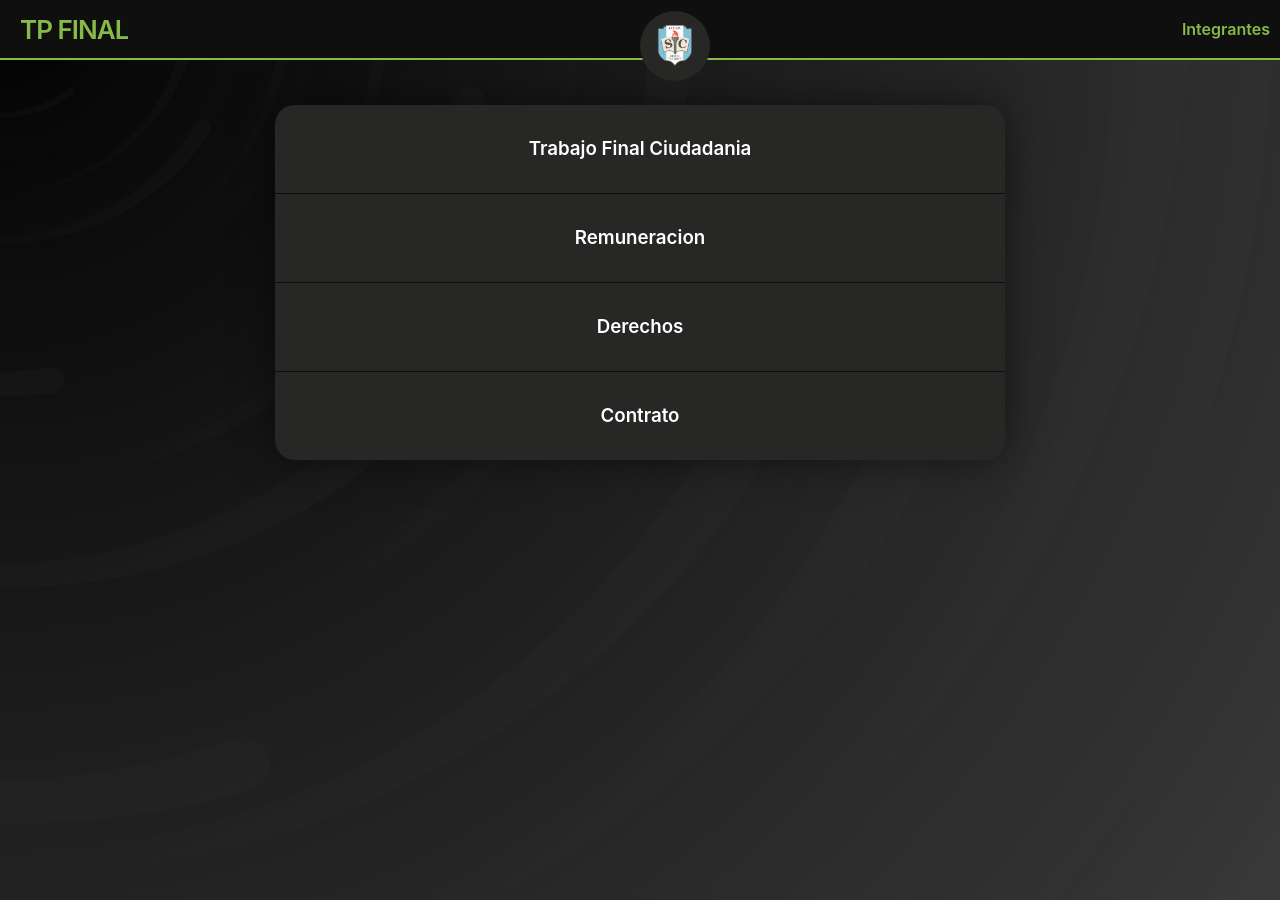
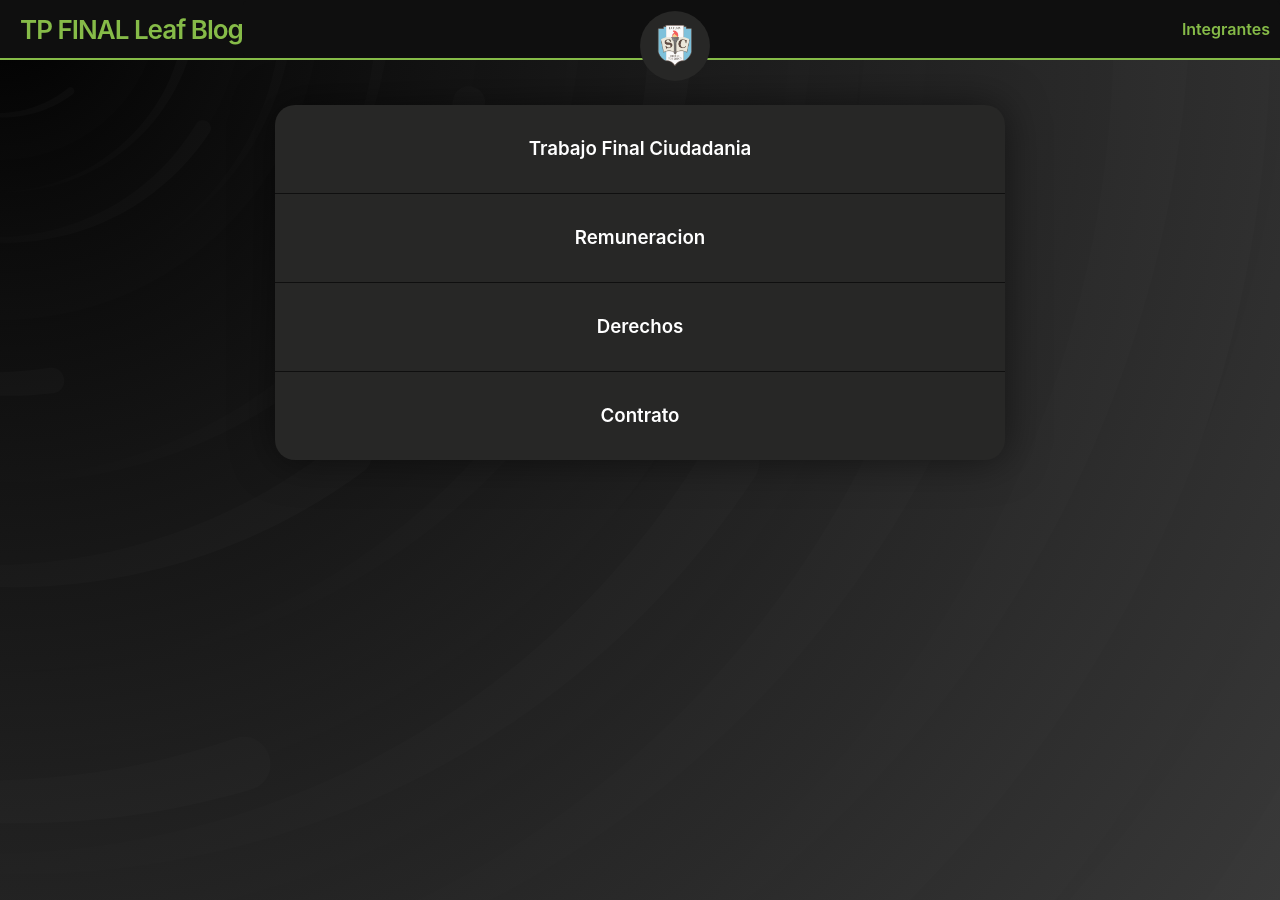
Before and after one commit to tpnashe1/tpnashe1, a Jekyll site: the page built from index.md, in a window 1280 px wide. Built offline with Jekyll 4.4.1, drawn with Linux system fonts in a browser that asks for light colours.

Commit message:
Add files via upload

```diff
--- a/_includes/header.html
+++ b/_includes/header.html
@@ -2,7 +2,7 @@
   {%- assign default_paths = site.pages | map: "path" -%}
   {%- assign page_paths = site.header_pages | default: default_paths -%}
   {%- assign titles_size = site.pages | map: 'title' | join: '' | size -%}
-  <a class="site-title" href="{{ "/" | relative_url }}">TP FINAL</a>
+   <a class="site-title">TP FINAL {{ site.title | escape }}</a>
 
   {%- if titles_size > 0 -%}
     <nav class="site-nav">
```
